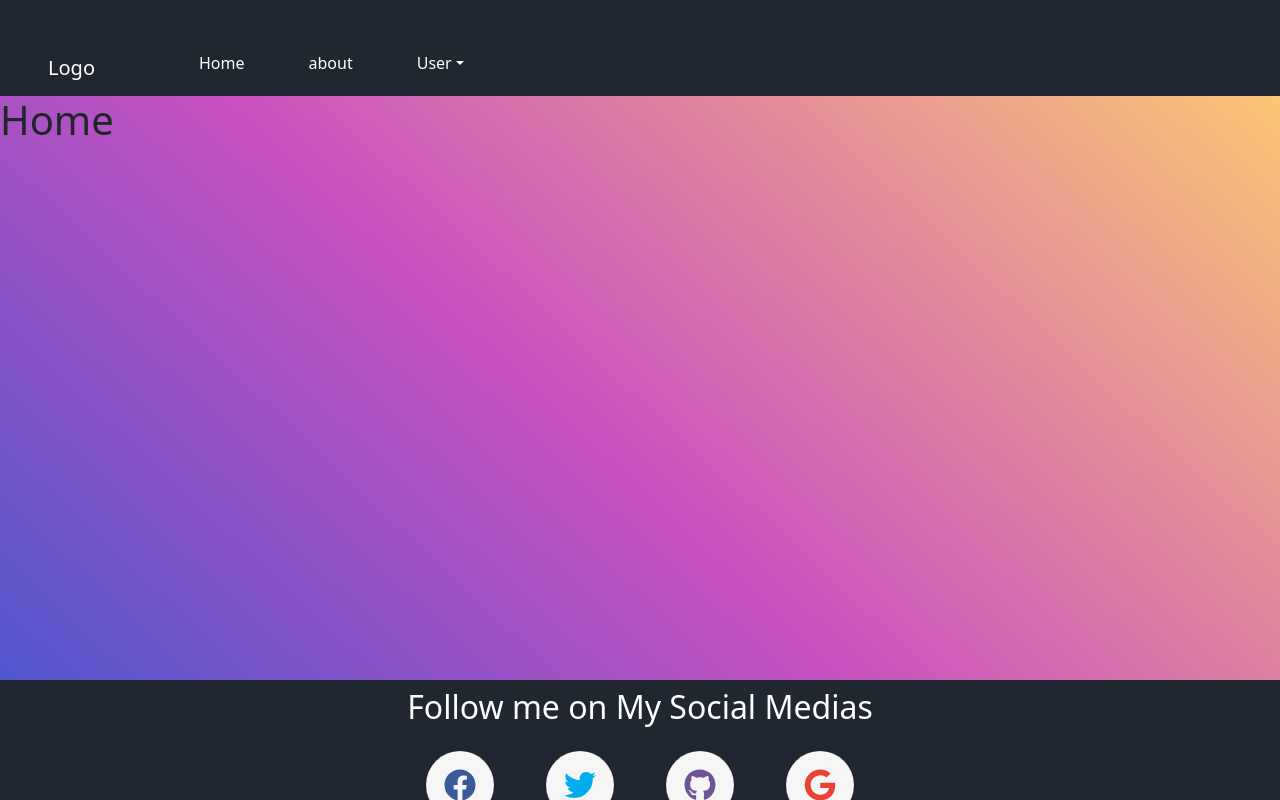
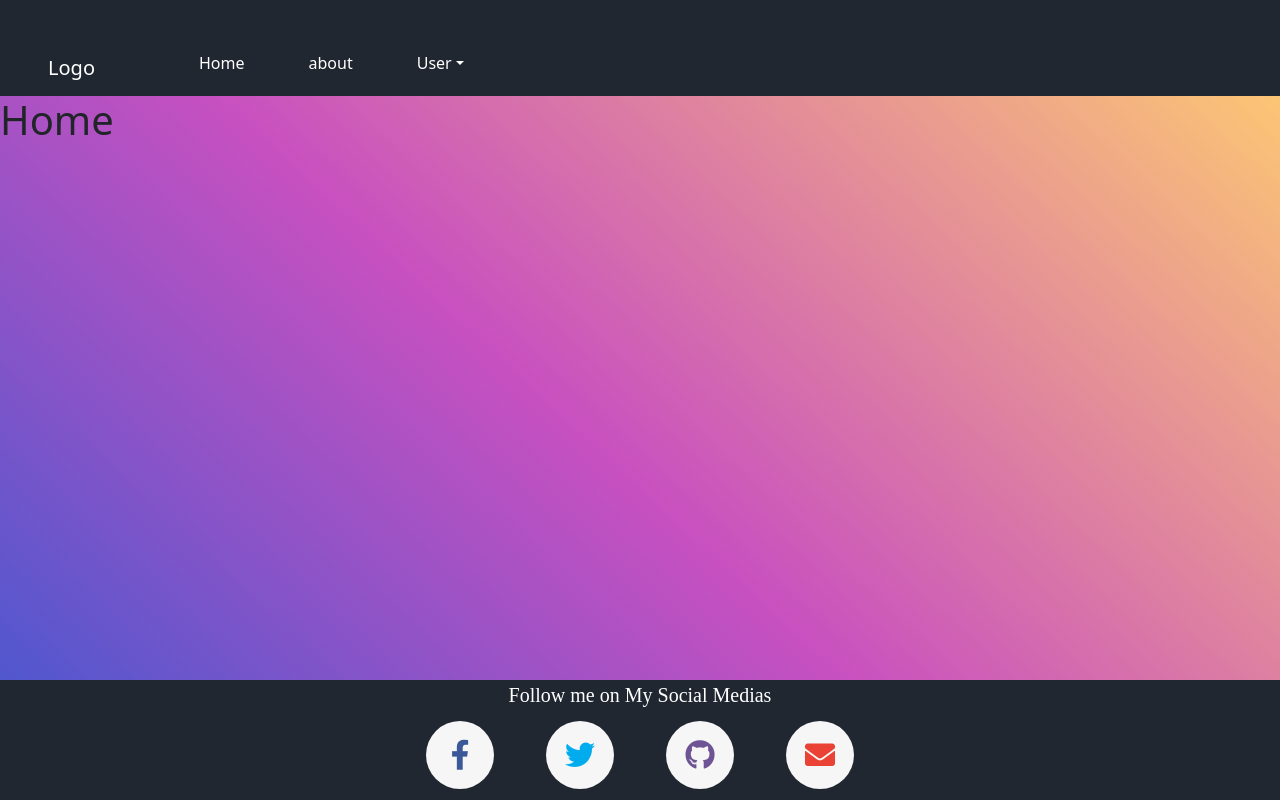
Before and after one commit to AlejoTorres2001/React_TODO_WebApp, a React (Create React App) app: page / in a window 1280 px wide. Built offline with nearby package versions, Linux system fonts and the light colour scheme.

Commit message:
taking a look to the old footer using fa

```diff
--- a/src/components/Footer.js
+++ b/src/components/Footer.js
@@ -1,35 +1,40 @@
-import { FontAwesomeIcon } from '@fortawesome/react-fontawesome'
-import { faFacebook,faTwitter,faGoogle,faGithub } from "@fortawesome/free-brands-svg-icons";
-
 import React from 'react'
 import '../styles/footer.css'
 export default function Footer() {
     return (
-        <div className="footer">
-             <h2 className="text-primary text-white text-center p-2">Follow me on My Social Medias</h2>
+       <div className="footer">
+       <h2 class="title text-white">Follow me on My Social Medias</h2>
+ <div class="social-icons">
+     <a href="" class="social-icon facebook">
+         <span class="icon__inner">
+             <i class="fab fa-facebook-f">
 
-        <div className="social-icons">
-     <a href="" className="social-icon facebook">
-         <span className="icon__inner">
-             <FontAwesomeIcon icon={faFacebook} className="facebook"/>
+             </i>
          </span>
      </a>
-     <a href="" className="social-icon twitter">
-         <span className="icon__inner">
-         <FontAwesomeIcon icon={faTwitter} className="twitter"/>
+     <a href="" class="social-icon twitter">
+         <span class="icon__inner">
+             <i class="fab fa-twitter">
+
+             </i>
          </span>
      </a>
-     <a href="" className="social-icon github">
-         <span className="icon__inner">
-         <FontAwesomeIcon icon={faGithub} className="github"/>
+     <a href="" class="social-icon github">
+         <span class="icon__inner">
+             <i class="fab fa-github">
+
+             </i>
          </span>
      </a>
-     <a href="" className="social-icon gmail">
-         <span className="icon__inner">
-         <FontAwesomeIcon icon={faGoogle} className="gmail"/>
+     <a href="" class="social-icon gmail">
+         <span class="icon__inner">
+             <i class="fas fa-envelope">
+
+             </i>
          </span>
      </a>
  </div>
-        </div>
+
+       </div>
     )
 }
--- a/src/styles/footer.css
+++ b/src/styles/footer.css
@@ -1,33 +1,14 @@
-/*Social Icons*/
 * {
   margin: 0;
   padding: 0;
-    box-sizing: border-box;
 }
-.title{
-    font-family:  sans-serif;
-    font-size:4vw;
-    margin-top: 1rem;
-    color: #f6f6f6 !important;
-    text-align:center;
-  }
-.footer{
-    background: #202731;
-    position: fixed;
-  top: auto;
-  bottom: 0;
-  width: 100%;
-  height: 15%;
-  display: inline-block;
-}
-.social-icons{
+.social-icons {
   display: flex;
   flex-wrap: wrap;
   justify-content: center;
-
 }
-  .social-icon{
-    margin: 8px 25px 0;
+.social-icon {
+  margin: 10px 25px 0;
   position: relative;
   display: flex;
   justify-content: center;
@@ -36,10 +17,8 @@
   width: 70px;
   height: 70px;
   text-decoration: none;
-    font-size: xx-large;
-
 }
-  .icon__inner{
+.icon__inner {
   display: flex;
   align-items: center;
   justify-content: center;
@@ -50,15 +29,13 @@
   background: #f6f6f6;
   text-align: center;
 }
-  .social-icon i{
+.social-icon i {
   position: relative;
-
+  transition: 0.3s;
   font-size: 30px;
   z-index: 1;
-
-
 }
-  .social-icon::after{
+.social-icon::after {
   content: "";
   position: absolute;
   top: 0;
@@ -67,53 +44,58 @@
   width: 0;
   height: 0;
   border-radius: 50%;
-
-
-  }
-  .social-icon :hover{
-    opacity: 80%;
   transition: 0.3s;
 }
-
-  .facebook{
+.social-icon:hover::after,
+.social-icon:focus::after {
+  width: 100%;
+  height: 100%;
+  margin-left: -50%;
+}
+.social-icon:hover,
+.social-icon:focus {
+  color: #f6f6f6;
+}
+.facebook {
   color: #3b5998;
 }
-  .facebook:hover{
-    color: #3b5998;
-  }
-  .facebook::after{
+.facebook::after {
   background: #3b5998;
 }
 
-
-
-.twitter::after{
+.twitter::after {
   background: #00acee;
 }
-  .twitter{
-    color: #00acee;
-  }
-  .twitter:hover{
+.twitter {
   color: #00acee;
 }
 
-
-  .github{
+.github {
   color: #6e5494;
 }
-  .github:hover{
-    color: #6e5494;
+.github::after {
+  background: #6e5494;
 }
-  .github::after{
-    background: #6e5494;
+.gmail {
+  color: #ea4335;
+}
+.gmail::after {
+  background: #ea4335;
+}
 
+.footer {
+  background: #202731;
+  position: fixed;
+  top: auto;
+  bottom: 0;
+  width: 100%;
+  height: 15%;
+  display: inline-block;
+  text-align: center;
 }
-  .gmail{
-    color: #EA4335;
+
+.title {
+  margin: 3px;
+  font-family: "Itim", cursive;
+  font-size: 2.5vh;
 }
-  .gmail:hover{
-    color: #EA4335;
-  }
-  .gmail::after{
-    background: #EA4335;
-  }
```
Lines whose indentation alone changed are shown as unchanged.
